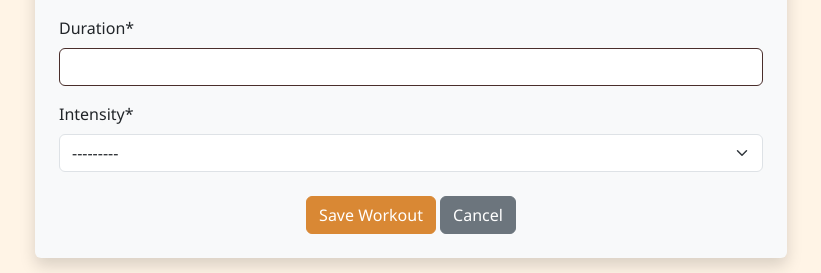
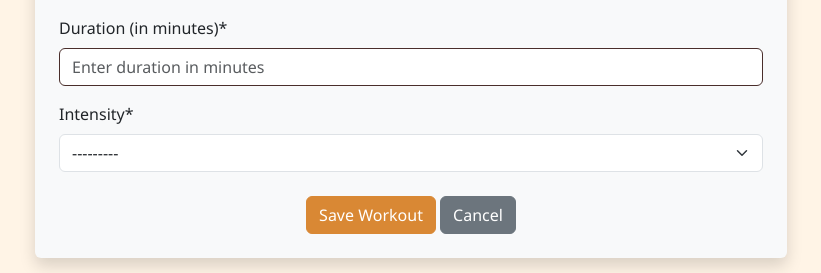
Before and after one commit to bpopovgit/workout_calendar, a Django app: page /workouts/create/ in a window 1280 px wide. Shown: the part 432-705 px from the top of the page, without its empty margins (229-1050 px from the left). Run offline with Django 5.2, Linux system fonts and the light colour scheme; the visitor is signed in with stand-in values (Sample User, id 1); data that the repository does not hold is empty; some libraries are stand-ins or nearby versions.

Commit message:
fix: fixed the workout lenght time so that it is shown in minutes up to 60, and then hours. The field to enter the amount of time per workout has been updated to take in minutes, instead of seconds, by using a duration filter.

```diff
--- a/apps/workouts/forms.py
+++ b/apps/workouts/forms.py
@@ -1,8 +1,8 @@
+from datetime import timedelta
 from crispy_forms.helper import FormHelper
 from crispy_forms.layout import Submit, Layout, Column, Row
 from django import forms
 from django_select2.forms import Select2MultipleWidget
-
 from .models import Workout, Exercise
 
 
@@ -11,6 +11,11 @@ class WorkoutForm(forms.ModelForm):
         queryset=Exercise.objects.all(),
         widget=forms.SelectMultiple(attrs={'class': 'form-control select2'}),
         label="Select Exercises",
+    )
+    # Override duration field to accept input in minutes
+    duration = forms.IntegerField(
+        widget=forms.NumberInput(attrs={'class': 'form-control', 'placeholder': 'Enter duration in minutes'}),
+        label="Duration (in minutes)",
     )
 
     class Meta:
@@ -34,3 +39,9 @@ class WorkoutForm(forms.ModelForm):
             ),
         )
         self.helper.add_input(Submit('submit', 'Save Workout', css_class='btn-primary'))
+
+    def clean_duration(self):
+        # Convert minutes to seconds before saving to the database
+        duration_in_minutes = self.cleaned_data['duration']
+        return timedelta(minutes=duration_in_minutes) # Returns a timedelta object,
+        # which ensures that the input is correctly formatted for Django's DurationField.
--- a/templates/workouts/workout_list.html
+++ b/templates/workouts/workout_list.html
@@ -1,5 +1,7 @@
 {% extends 'base.html' %}
+{% load duration_filters %}
 {% load static %}
+{%  load custom_tags %}
 
 {% block head %}
     <link rel="stylesheet" href="{% static 'css/workouts.css' %}">
@@ -13,7 +15,7 @@
         <div class="card mb-3">
             <div class="card-body">
                 <h3 class="card-title">{{ workout.name }}</h3>
-                <p><strong>Duration:</strong> {{ workout.duration }}</p>
+                <p><strong>Duration:</strong> {{ workout.duration|format_duration }}</p>
                 <p><strong>Intensity:</strong> {{ workout.get_intensity_display }}</p>
 
                 <h5>Exercises:</h5>
```
Also changed, not shown: apps/workouts/templatetags/duration_filters.py (+16 -0 lines).
